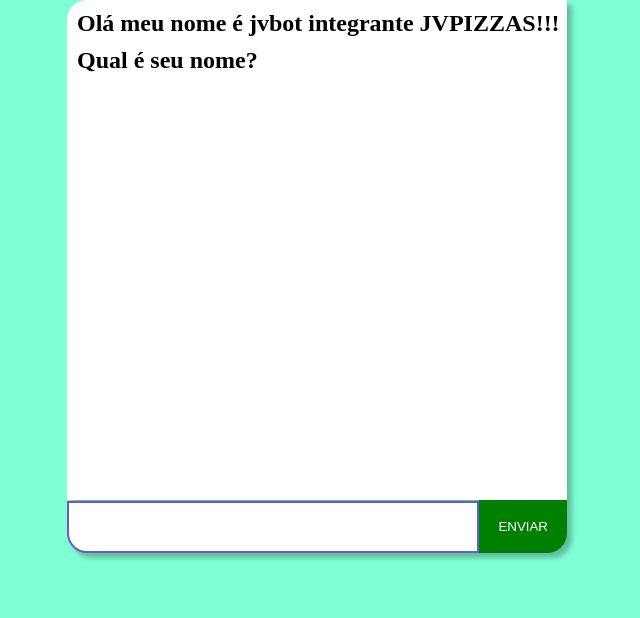
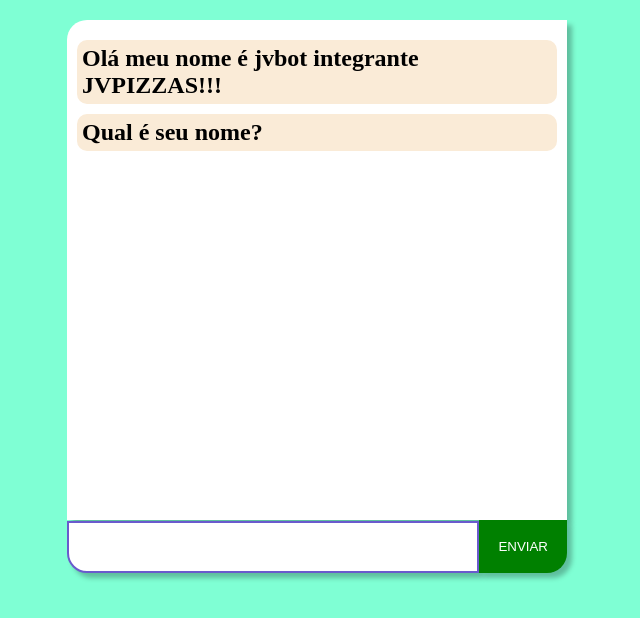
Before and after one commit to jvcorado/ChatBoxPizzaria, a plain HTML site: page index.html in a window 1280 px wide. Shown: the whole page, without its empty margins (323-963 px from the left). Drawn offline with Linux system fonts and the light colour scheme.

Commit message:
Update style.css

```diff
--- a/style.css
+++ b/style.css
@@ -8,6 +8,7 @@
     background-color: aquamarine;
 }
 .container{
+
     margin: auto;
     width: 500px;
     height: 100vh;
@@ -16,7 +17,8 @@
     align-items: center;
 }
 .chat{
-    padding-left: 10px;
+    margin-top: 20px;
+    padding: 10px;
     width: 500px;
     height: 500px;
     background-color: white;
@@ -50,7 +52,9 @@
 }
 
 p{
-
+    background-color: antiquewhite;
+    border-radius: 10px;
+    padding: 5px;
     font-weight: 700;
     font-size: 24px;
     margin: 10px 0 10px 0;
```
